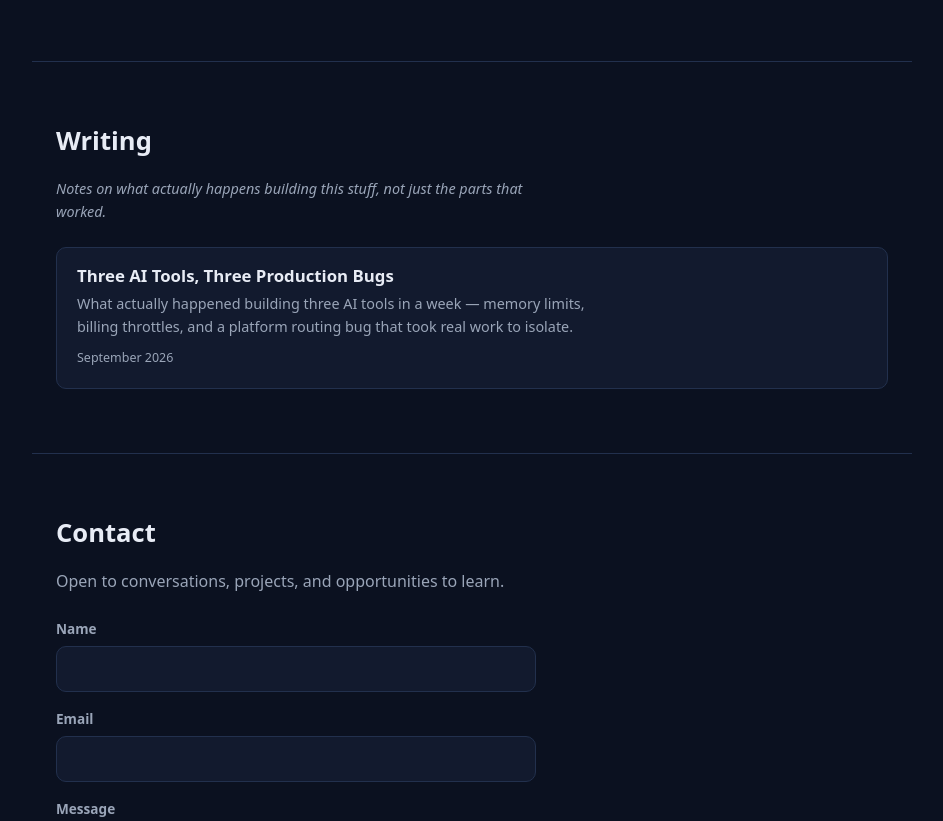
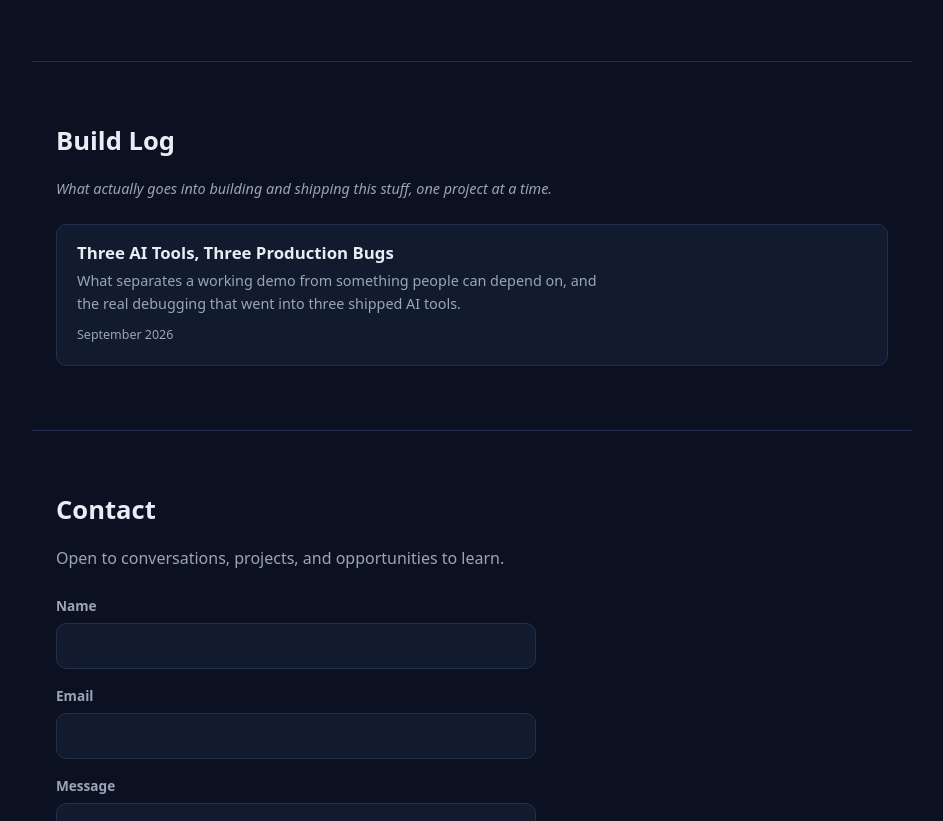
Before and after one commit to liamk02/silver-barnacle, a plain HTML site: page index.html in a window 1280 px wide. Shown: the part 1447-2268 px from the top of the page, without its empty margins (168-1111 px from the left). Drawn offline with Linux system fonts and the light colour scheme.

Commit message:
Rename Writing section to "Build Log"
New header + subheader for the section (nav, homepage, and the post
page's own nav/eyebrow/back-link all updated to match). Also tightened
the post teaser card to match the more confident framing from the
earlier post edits, instead of re-listing the specific bugs by name.

Co-Authored-By: Claude Sonnet 5 <noreply@anthropic.com>

```diff
--- a/index.html
+++ b/index.html
@@ -35,7 +35,7 @@
       <nav>
         <a href="#about">About</a>
         <a href="#work">Work</a>
-        <a href="#writing">Writing</a>
+        <a href="#writing">Build Log</a>
         <a href="#contact">Contact</a>
       </nav>
     </div>
@@ -121,13 +121,13 @@
     </section>
 
     <section id="writing" class="wrap section">
-      <h2>Writing</h2>
-      <p class="section-note">Notes on what actually happens building this stuff, not just the parts that worked.</p>
+      <h2>Build Log</h2>
+      <p class="section-note">What actually goes into building and shipping this stuff, one project at a time.</p>
       <div class="post-list">
         <a href="posts/three-ai-tools-three-production-bugs.html" class="post-list-item">
           <h3>Three AI Tools, Three Production Bugs</h3>
-          <p>What actually happened building three AI tools in a week — memory limits,
-             billing throttles, and a platform routing bug that took real work to isolate.</p>
+          <p>What separates a working demo from something people can depend on, and the
+             real debugging that went into three shipped AI tools.</p>
           <span class="post-list-date">September 2026</span>
         </a>
       </div>
```
Also changed, not shown: posts/three-ai-tools-three-production-bugs.html (+3 -3 lines).
